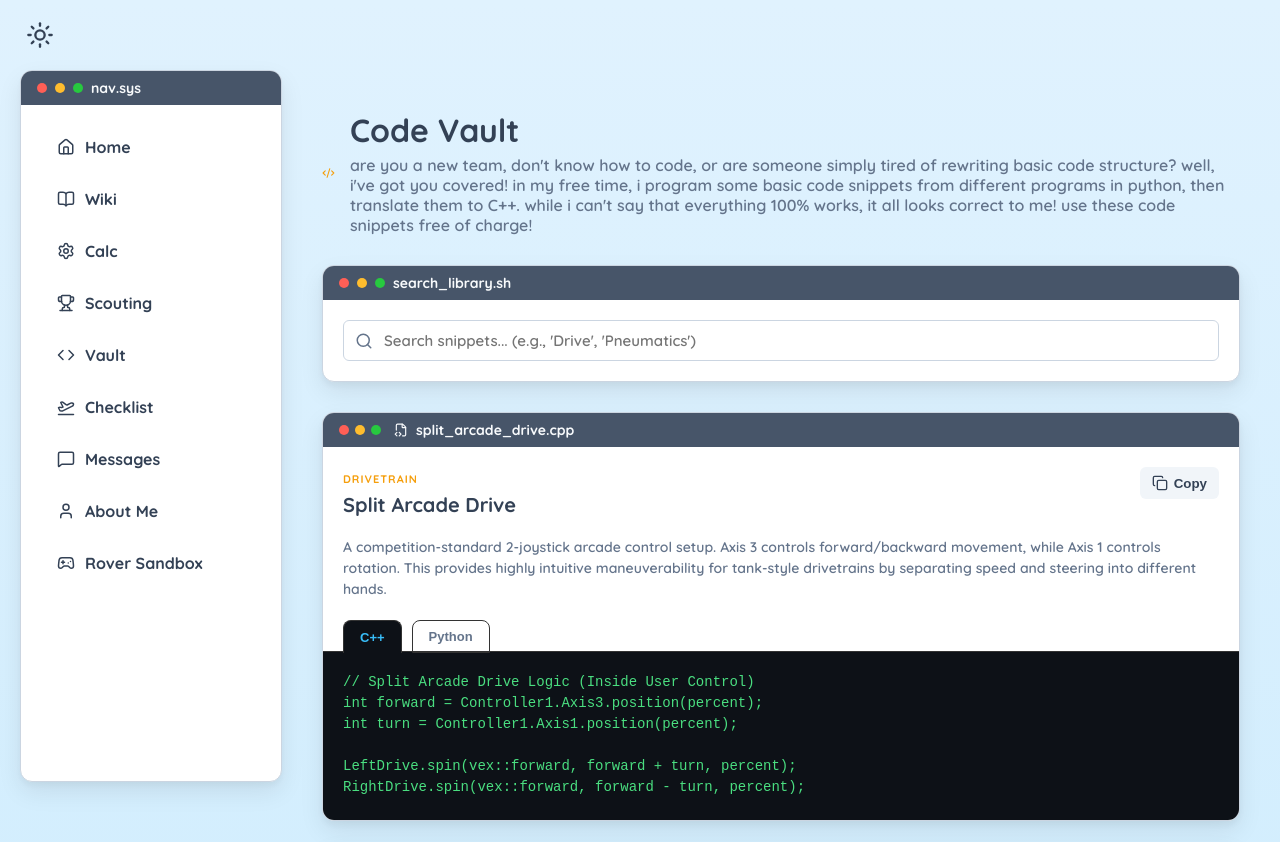
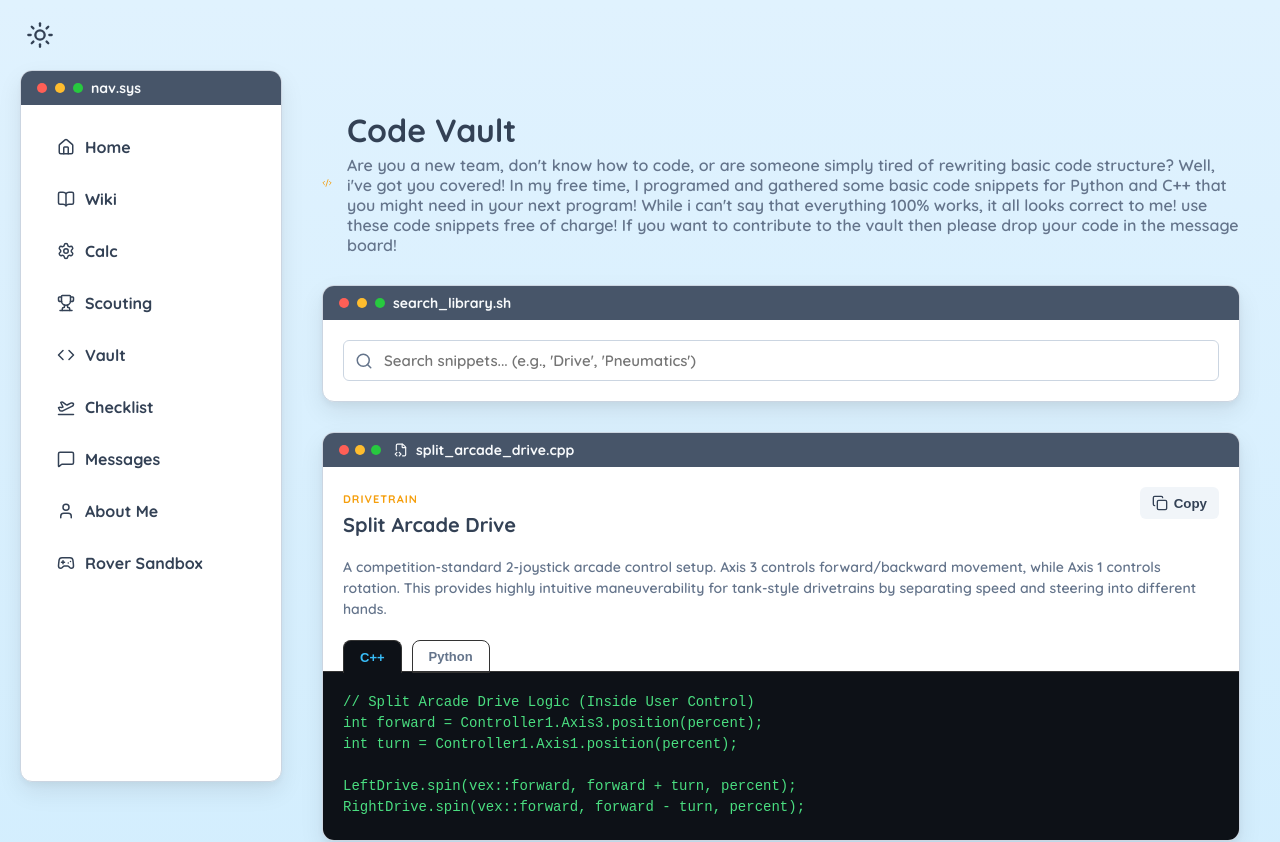
Before and after one commit to botW-programmer/V5RC-Hub, a React (Vite) app: page /vault in a window 1280 px wide. Shown: the top 842 px of the page. Built offline with nearby package versions, Linux system fonts and the light colour scheme.

Commit message:
specified message in code vault

```diff
--- a/src/CodeVault.jsx
+++ b/src/CodeVault.jsx
@@ -238,7 +238,7 @@ export default function CodeVault() {
         <Code2 size={40} color="var(--accent)" />
         <div>
           <h2 style={{ margin: 0, fontSize: '32px', color: 'var(--text-main)', fontWeight: '700' }}>Code Vault</h2>
-          <p style={{ margin: '5px 0 0 0', color: 'var(--text-muted)', fontWeight: '600' }}>are you a new team, don't know how to code, or are someone simply tired of rewriting basic code structure? well, i've got you covered! in my free time, i program some basic code snippets from different programs in python, then translate them to C++. while i can't say that everything 100% works, it all looks correct to me! use these code snippets free of charge!</p>
+          <p style={{ margin: '5px 0 0 0', color: 'var(--text-muted)', fontWeight: '600' }}>Are you a new team, don't know how to code, or are someone simply tired of rewriting basic code structure? Well, i've got you covered! In my free time, I programed and gathered some basic code snippets for Python and C++ that you might need in your next program! While i can't say that everything 100% works, it all looks correct to me! use these code snippets free of charge! If you want to contribute to the vault then please drop your code in the message board!</p>
         </div>
       </div>
 
```
